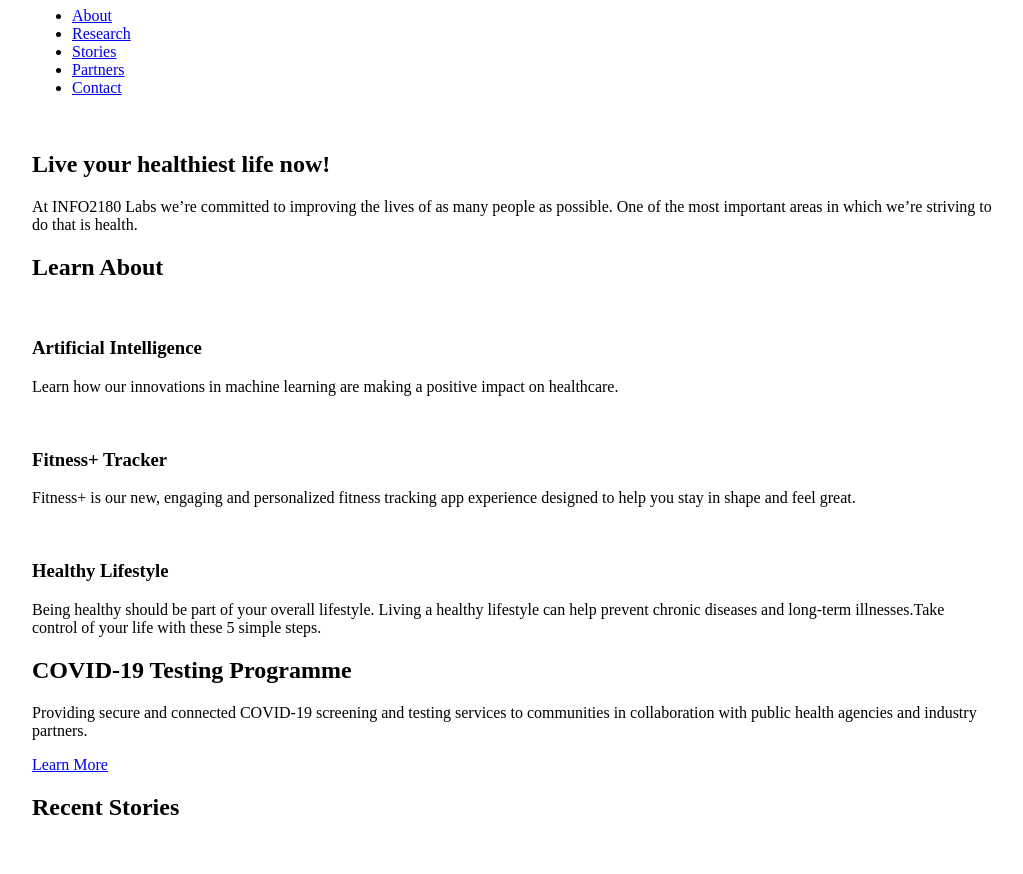
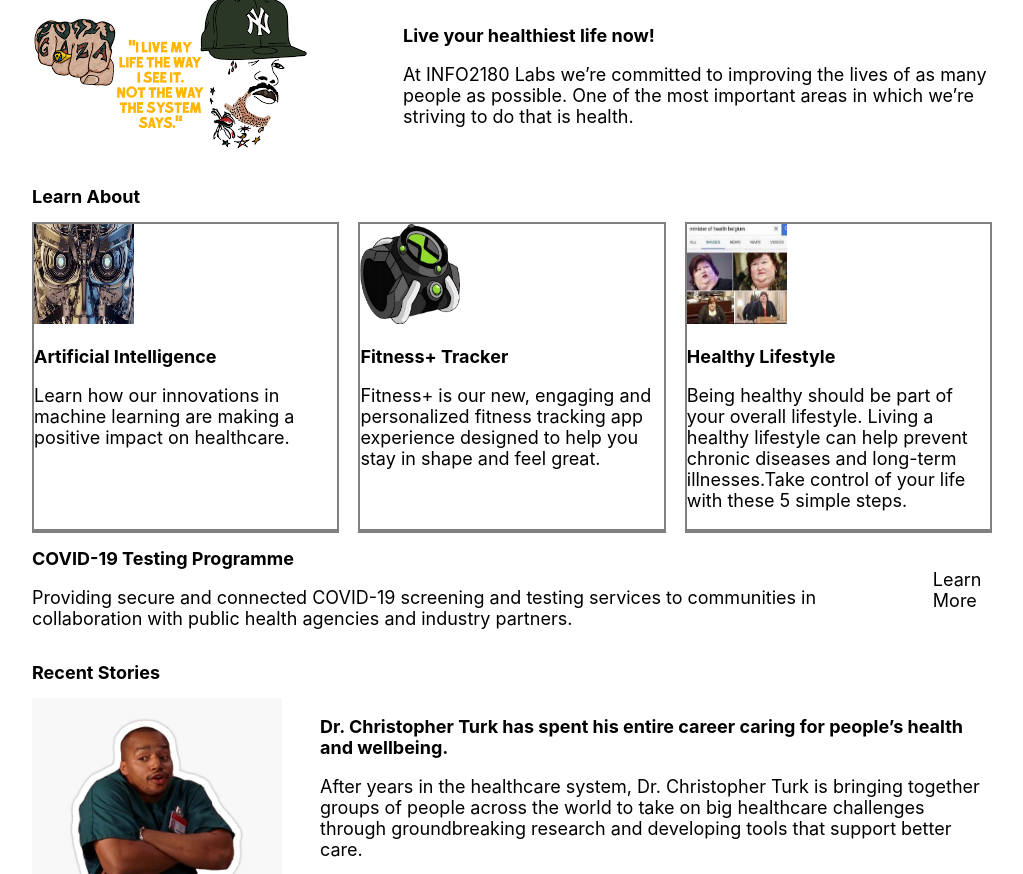
Before and after one commit to SanguineCynic/info2180-project1, a plain HTML site: page index.html in a window 1280 px wide. Shown: the part 73-947 px from the top of the page, without its empty margins (128-1151 px from the left). Drawn offline with Linux system fonts and the light colour scheme.

Commit message:
Implemented Landing Page Layout Guide specifications

```diff
--- a/index.html
+++ b/index.html
@@ -26,7 +26,7 @@
         <section class="overview-hero">
             <div class="container">
                 <div class="overview-hero-image">
-                    <img src="#" alt="">
+                    <img src="bestlife.png" alt="Missing Image">
                 </div>
                 <div class="overview-hero-text">
                     <h2>Live  your healthiest life now!</h2>
@@ -39,21 +39,21 @@
                 <h2>Learn About</h2>
                 <div class="cards">
                     <div class="card">
-                        <img src="#" alt="">
+                        <img src="ai.png" alt="">
                         <div class="card-body">
                             <h3>Artificial Intelligence</h3>
                             <p>Learn how our innovations in machine learning are making a positive impact on healthcare.</p>
                         </div>
                     </div>
                     <div class="card">
-                        <img src="#" alt="">
+                        <img src="watch.png" alt="">
                         <div class="card-body">
                             <h3>Fitness+ Tracker</h3>
                             <p>Fitness+ is our new, engaging and personalized fitness tracking app experience designed to help you stay in shape and feel great.</p>
                         </div>
                     </div>
                     <div class="card">
-                        <img src="#" alt="">
+                        <img src="health.png" alt="">
                         <div class="card-body">
                             <h3>Healthy Lifestyle</h3>
                             <p>Being healthy should be part of your overall lifestyle. Living a healthy lifestyle can help prevent chronic diseases and long-term illnesses.Take control of your life with these 5 simple steps.</p>
@@ -77,7 +77,7 @@
             <div class="container">
                 <h2>Recent Stories</h2>
                 <article>
-                    <img src="" alt="">
+                    <img src="turk.png" alt="">
                     <div class="article-body">
                         <h3>Dr. Christopher Turk has spent his entire career caring for people’s health and wellbeing.</h3>
                         <p>After years in the healthcare system, Dr. Christopher Turk is bringing together groups of people across the world to take on big healthcare challenges through groundbreaking research and developing tools that support better care.</p>
@@ -85,7 +85,7 @@
                     </div>
                 </article>
                 <article>
-                    <img src="" alt="">
+                    <img src="covid.png" alt="">
                     <div class="article-body">
                         <h3>INFO2180 Labs collaborates with the Ministry of Health and Ministry of Education on COVID-19 Risk Screening and Testing</h3>
                         <p>INFO2180 Labs, in collaboration with the Ministry of Health and Wellness and Ministry of Education, will launch a pilot project intended to expand access to COVID-19 risk screening and testing for high risk individuals in the parishes of Kingston and St. Andrew.</p>
@@ -110,7 +110,7 @@
     </main>
     <footer>
         <div class="container">
-            <p>Copyright 2020, Your Name</p>
+            <p>Copyright 2022, Jonathan Astwood</p>
         </div>
     </footer>
 </body>
--- a/styles.css
+++ b/styles.css
@@ -1,4 +1,14 @@
 /* Add your CSS to this file */
+*{
+    font-family: '-apple-system', 'BlinkMacSystemFont', 'Segoe UI', 'Roboto', 'Helvetica Neue', 'Arial', 'Noto Sans', 'sans-serif';
+    font-size: 18px;
+}
+
+
+html{
+  scroll-behavior: smooth;
+}
+
 body {
     margin: 0;
     font-size: 16px;
@@ -9,3 +19,84 @@
     max-width: 960px;
     width: 100%;
 }
+
+header .container{
+
+  display: flex;
+  flex-direction: row;
+  flex-wrap: nowrap;
+  justify-content: space-between;
+  align-items: center;
+
+}
+
+ul{
+  list-style-type: none;
+}
+
+li{
+  display: inline-block;
+}
+
+a, a:hover, a:focus, a:active {
+      text-decoration: none;
+      color: inherit;
+}
+
+
+.overview-hero .container{
+  display: flex;
+  flex-wrap: nowrap;
+  justify-content: space-between;
+  align-items: center;
+  column-gap: 10%
+}
+
+
+.learn-about .container .cards{
+  display: grid;
+  grid-template-rows: 1;
+  grid-template-columns: 1fr 1fr 1fr;
+  grid-column-gap: 2%;
+}
+
+.learn-about .container .card{
+  border: 2px solid gray;
+  border-bottom: 4px solid gray;
+}
+
+.learn-about .container .card img{
+  width: 100px;
+  height: 100px;
+}
+
+.testing .container{
+  display: flex;
+  flex-wrap: nowrap;
+  justify-content: space-between;
+  align-items: center;
+  column-gap: 10%;
+}
+
+
+.stories .container article{
+  display: grid;
+  grid-template-rows: 100%;
+  grid-template-columns: 30% 70%;
+}
+
+.stories .container article img{
+  width: 250px;
+  height: 250px;
+}
+
+
+.newsletter .container{
+  text-align: center;
+}
+
+form{
+  display: flex;
+  justify-content: center;
+  column-gap: 2%;
+}
```
Also changed, not shown: ai.png (added), bestlife.png (added), covid.png (added), health.png (added), turk.png (added), watch.png (added).
